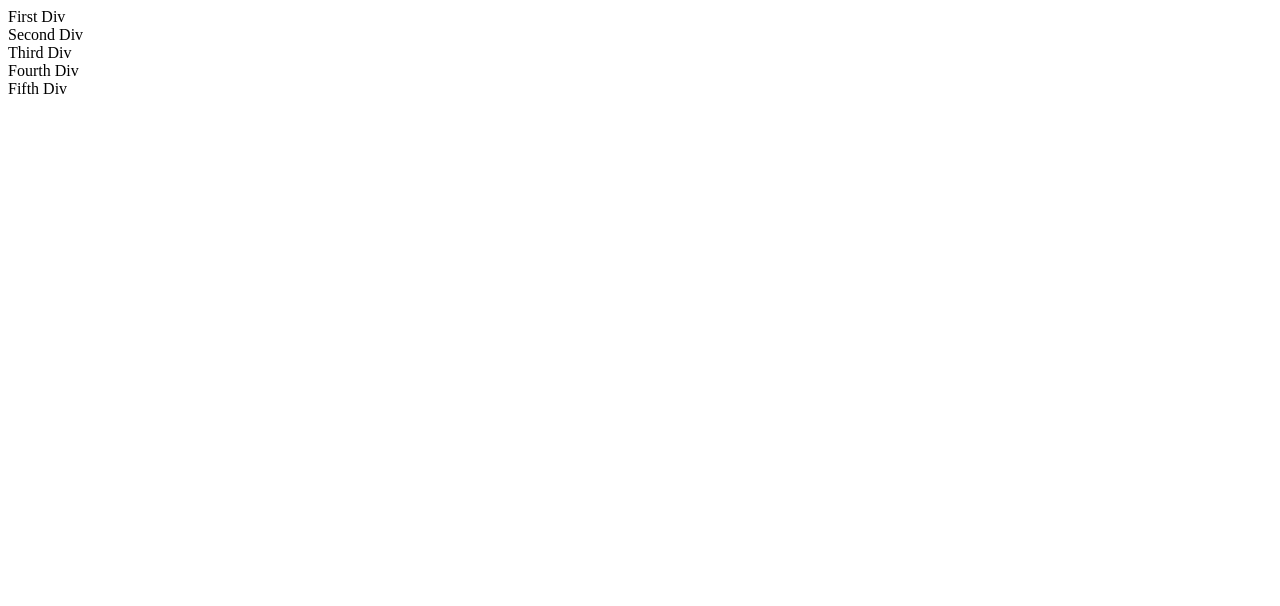
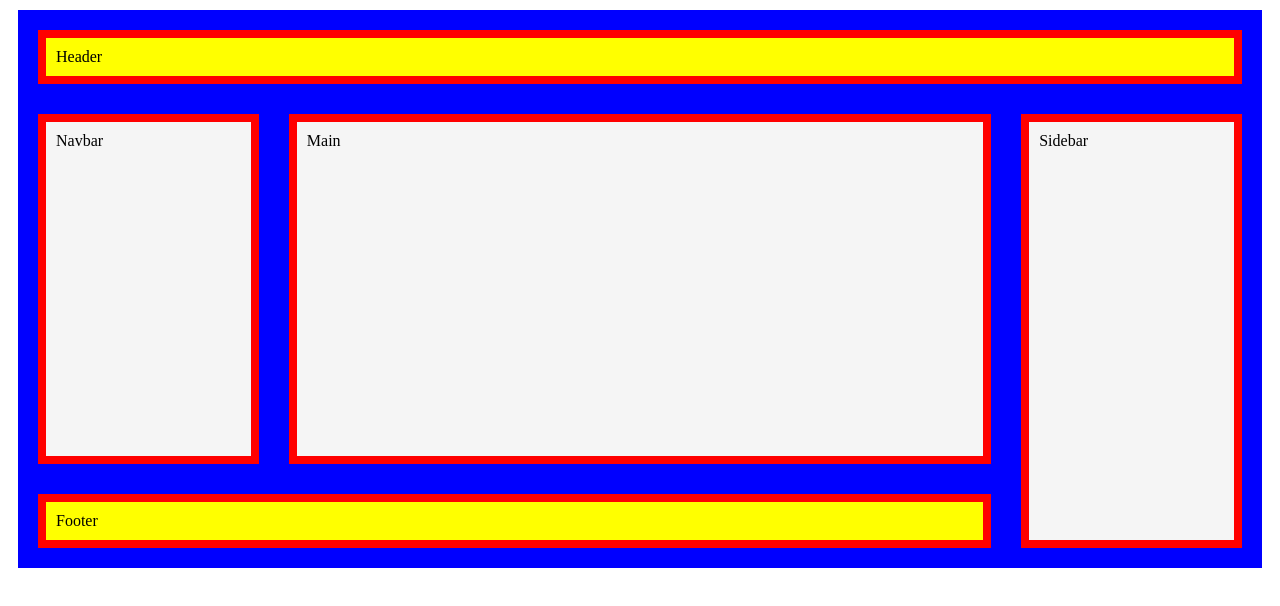
Before and after one commit to Hamdullah-Andar/Hami_Vedio_Player, a plain HTML site: page index.html in a window 1280 px wide. Drawn offline with Linux system fonts and the light colour scheme.

Commit message:
Change in Layout

```diff
--- a/index.css
+++ b/index.css
@@ -1,10 +1,15 @@
 .main_container {
     display: grid;
-    grid-template-columns: 2fr 3fr;
-    /* grid-template-rows: 3fr; */
+    grid-template-columns: 1fr 3fr 1fr;
+    grid-template-rows: 1fr 5fr 1fr;
     background-color: blue;
+    /* grid-template-columns: 1fr; */
+    /* grid-template-rows: 100px 3fr; */
+    /* grid-template-rows: 200px 1fr; */
+    /* background-color: blue; */
     /* row-gap: 10px; */
     /* column-gap: 10px; */
+    /* grid-template-rows: 100px auto; */
     gap: 10px;
     padding: 10px;
     margin: 10px;
@@ -12,7 +17,69 @@
 
 .div1 {
     background-color: yellow;
-    /* grid-template-rows: auto; */
-    grid-row-start: 1;
-    grid-row-end: 3;
+    /* grid-template-rows: 1fr 2fr; */
+    /* grid-template-rows: 200px 3fr; */
+    /* grid-row-start: 1; */
+    /* grid-row-end: 3; */
+    border: 0.5rem solid red;
+    padding: 10px;
+    margin: 10px;
+    grid-row: 1 / 2;
+    grid-column: 1 / 4;
 }
+
+/*
+.div2 {
+    display: grid;
+
+    background-color: yellow;
+    border: 0.5rem solid red;
+    padding: 10px;
+    margin: 10px;
+    /* grid-template-rows: 400px; */
+    /* grid-row: 1 / 2; */
+    /* grid-column: 1 / 4; */
+/* } */
+
+
+.navbar {
+    background-color: whitesmoke;
+    border: 0.5rem solid red;
+    padding: 10px;
+    margin: 10px;
+    grid-row: 2 / 3;
+    grid-column: 1 / 2;
+
+}
+
+.main {
+    background-color: whitesmoke;
+    border: 0.5rem solid red;
+    padding: 10px;
+    margin: 10px;
+    grid-row: 2 / 3;
+    grid-column: 2 / 3;
+
+}
+
+.sidebar {
+    background-color: whitesmoke;
+    border: 0.5rem solid red;
+    padding: 10px;
+    margin: 10px;
+    grid-row: 2 / 4;
+    grid-column: 3 / 4;
+
+}
+
+.div3 {
+    /* grid-template-rows: 1fr; */
+    background-color: yellow;
+    border: 0.5rem solid red;
+    padding: 10px;
+    margin: 10px;
+    /* grid-row-start: 3; */
+    /* grid-row-end: 4; */
+    grid-row: 3 / 4;
+    grid-column: 1 / 3;
+}
--- a/index.html
+++ b/index.html
@@ -5,14 +5,21 @@
     <meta http-equiv="X-UA-Compatible" content="IE=edge">
     <meta name="viewport" content="width=device-width, initial-scale=1.0">
     <title>Vedio Player</title>
+    <link rel="stylesheet" href="index.css">
 </head>
 <body>
     <div class="main_container">
-        <div class="div1"> First Div </div>
-        <div class="div1"> Second Div </div>
-        <div class="div1"> Third Div </div>
-        <div class="div1"> Fourth Div </div>
-        <div class="div1"> Fifth Div </div>
+
+        <div class="div1"> Header </div>
+        <!-- <div class="div2">  -->
+
+            <div class="navbar"> Navbar </div>
+            <div class="main"> Main </div>
+            <div class="sidebar"> Sidebar </div>
+
+        <!-- </div> -->
+        <div class="div3"> Footer </div>
+
     </div>
 </body>
 </html>
```
